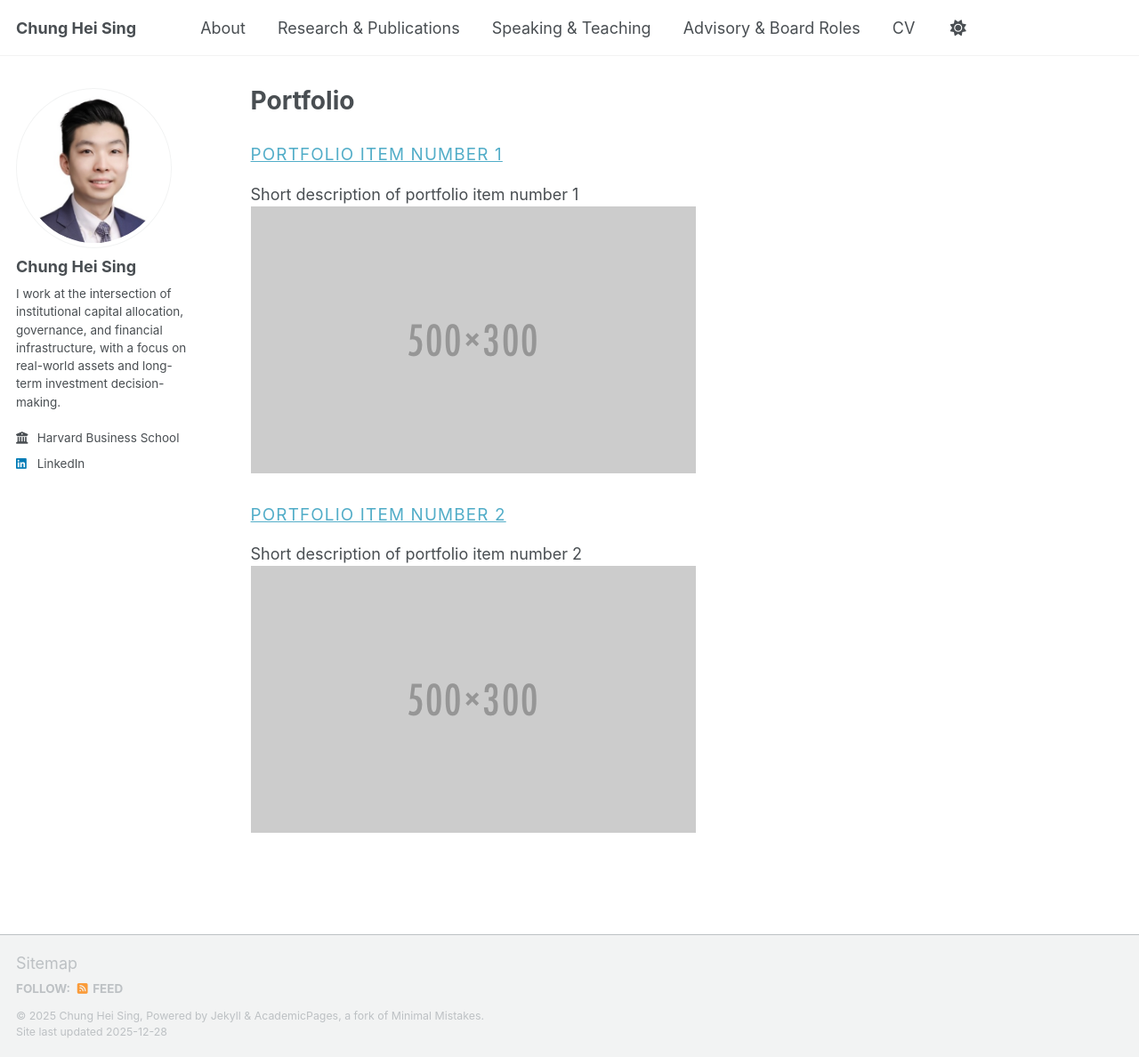
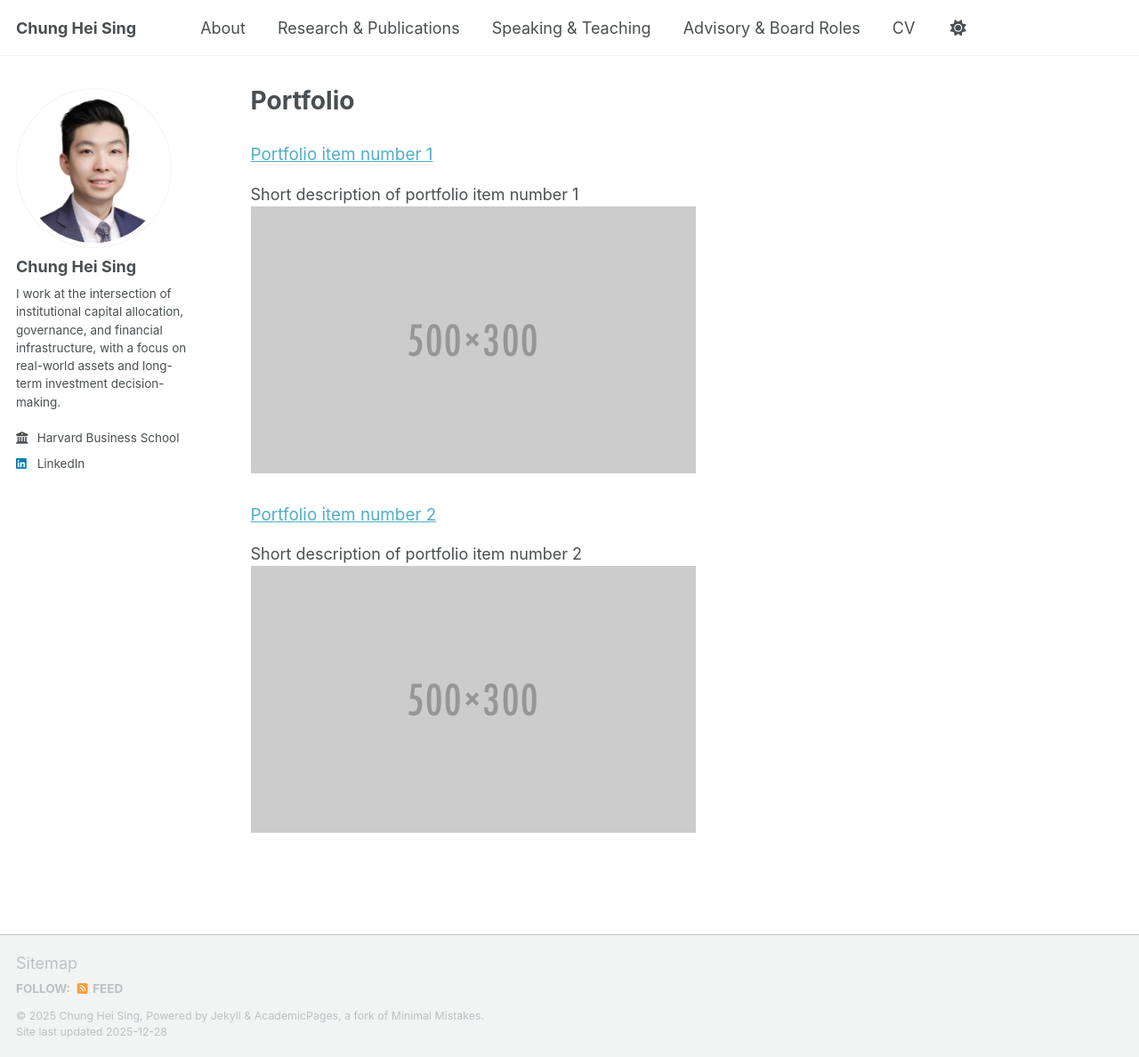
Before and after one commit to chungheising/chungheising.github.io, a Jekyll site: the page built from _pages/portfolio.html, in a window 1280 px wide and 1188 px high. Shown: the whole window at 89% size. Built offline with Jekyll 4.4.1, drawn with Linux system fonts in a browser that asks for light colours; a script bundle is joined from its source files by our own code; library files that are not in the unit come from our copies.

Commit message:
Update _custom.scss

```diff
--- a/_sass/_custom.scss
+++ b/_sass/_custom.scss
@@ -79,3 +79,10 @@
   line-height: 1.35;
   margin: 0.25em 0 0.35em 0;
 }
+
+/* Publications: use title case, not ALL CAPS */
+.archive__item-title,
+.archive__item-title a {
+  text-transform: none;
+  letter-spacing: normal;
+}
```
